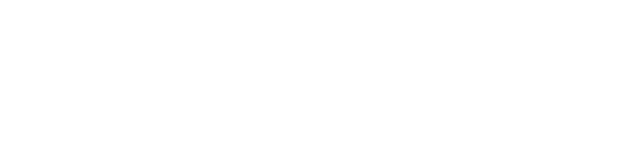
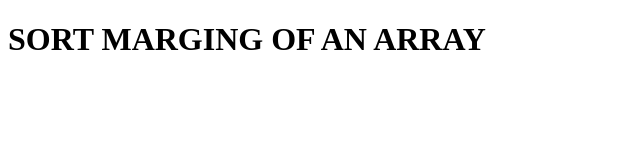
Before and after one commit to Afamilo/fibonacci, a plain HTML site: page index.html in a window 1280 px wide. Shown: the whole page, without its empty margins (0-640 px from the left). Drawn offline with Linux system fonts and the light colour scheme.

```diff
--- a/index.html
+++ b/index.html
@@ -3,10 +3,11 @@
 <head>
     <meta charset="UTF-8">
     <meta name="viewport" content="width=device-width, initial-scale=1.0">
-    <title>Fibonscci proejct App</title>
+    <title>Sort marging</title>
     <link rel="stylesheet" href="style.css">
 </head>
 <body>
+    <h1>SORT MARGING OF AN ARRAY</h1>
     <script src="app.js"></script>
 </body>
 </html>
```
